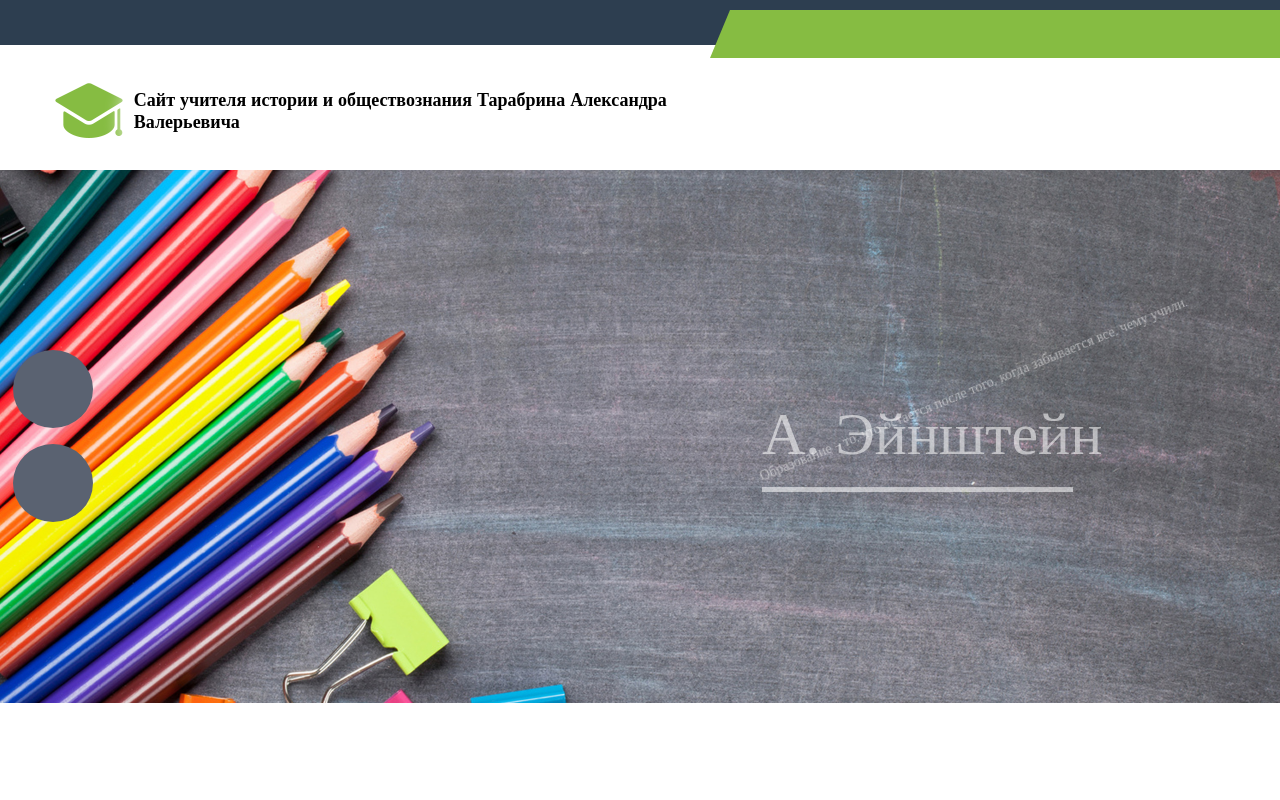
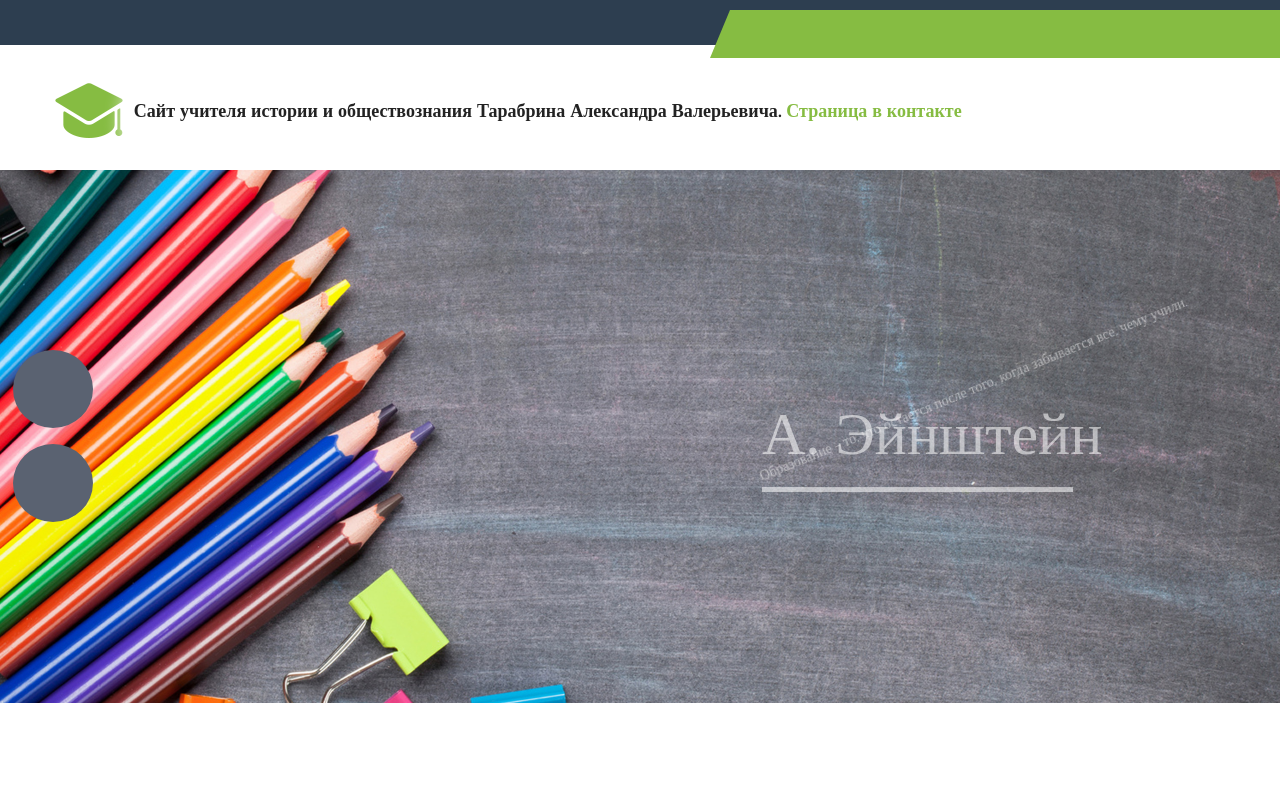
Before and after one commit to tarabrin-aleksander/tarabrin-aleksander, a plain HTML site: page index.html in a window 1280 px wide. Shown: the top 800 px of the page. Drawn offline with Linux system fonts and the light colour scheme; files whose address does not match are found by name; a web font is replaced by a local one.

Commit message:
it adds referance to vk profile

```diff
--- a/index.html
+++ b/index.html
@@ -138,7 +138,7 @@
                             <div class="row">
                                 <div class="col-md-12 col-sm-12">
                                     <div class="logo">
-                                        <a href="index.html"><span style='width: 75px;overflow: hidden;display: inline-block;vertical-align: middle;'><img src="img/logo/logo.png" alt="EDUCAT"></span> <span style='width: 75%;overflow: hidden;display: inline-block;vertical-align: middle;font-size: 18px;font-weight: 900;'>Сайт учителя истории и обществознания Тарабрина Александра Валерьевича</span></a>
+                                        <span style='width: 75px;overflow: hidden;display: inline-block;vertical-align: middle;'><img src="img/logo/logo.png" alt="EDUCAT"></span> <span style='width: 75%;overflow: hidden;display: inline-block;vertical-align: middle;font-size: 18px;font-weight: 900;'>Сайт учителя истории и обществознания Тарабрина Александра Валерьевича. <a style="color: #86bc42;" href="https://vk.com/rrrtarab">Страница в контакте</a></span>
                                     </div>
                                 </div>
                                 <div class="col-md-9">
```
